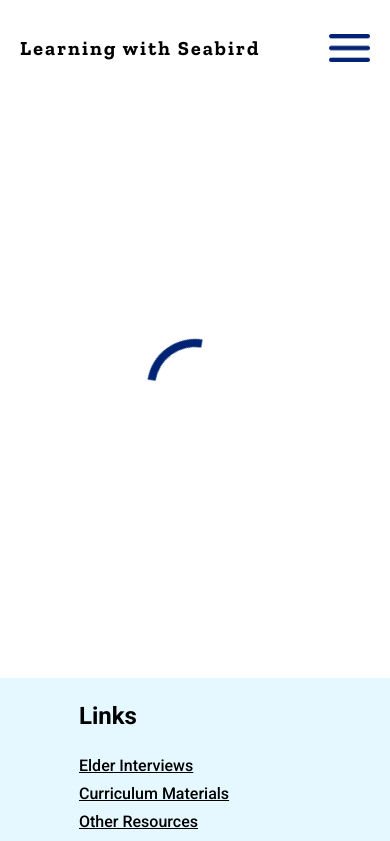
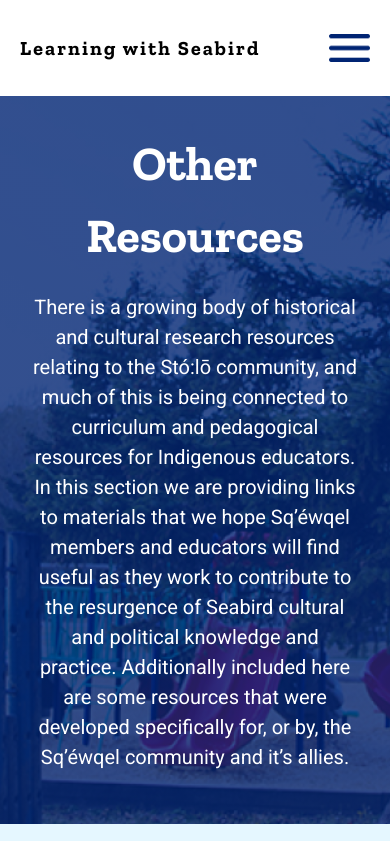
Before and after one commit to HarrySidhu1815/Seabird-Project, a React (Vite) app in the folder client/: page /resources in a window 390 px wide. Shown: the top 841 px of the page. Built offline with nearby package versions, Linux system fonts and the light colour scheme.

Commit message:
visibilirt cell debugged, input esign changed

```diff
--- a/client/src/components/EditingTable/Table.module.css
+++ b/client/src/components/EditingTable/Table.module.css
@@ -2,9 +2,12 @@
     width: 100%;
     border-collapse: collapse;
 }
+.table th{
+    background-color: #0000001A;
+}
 .table th, td {
     border: 1px solid #000000;
-    padding: 0.5rem 1rem;
+    padding: 1rem 1rem;
 }
 
 .remove{
--- a/client/src/components/EditingTable/TableCell.jsx
+++ b/client/src/components/EditingTable/TableCell.jsx
@@ -23,18 +23,13 @@
     }
 
     function handleSelectChange(e) {
-      setCurrentValue(prevStat => prevStat = e.target.value);
-      setHasChanged(prevStat => prevStat = e.target.value !== record[heading]);
+        const newValue = e.target.value;
+        setCurrentValue(newValue);
 
-      console.log(currentValue)
-
-      console.log(hasChanged)
-
-      if(hasChanged){
-          handleSave()
+        const changed = newValue !== record[heading];
+        setHasChanged(changed);
       }
 
-    }
 
     async function handleSaveChanges(updatedInput, id) {
       if (!hasChanged) {
@@ -122,6 +117,7 @@
         <div className={classes.cell}>
           {content}
           { heading === 'visibility' ? (
+            <>
               <select
                 className={classes.input}
                 value={currentValue}
@@ -131,6 +127,15 @@
                 <option value="Members Only">Members Only</option>
                 <option value="Hidden">Hidden</option>
               </select>
+              {hasChanged &&
+                 <button
+                 onClick={handleSave}
+               >
+                 Save
+               </button>
+              }
+
+            </>
             ) : isEditing ? (
             <>
               {
--- a/client/src/components/ManageCurriculum/UploadLesson.jsx
+++ b/client/src/components/ManageCurriculum/UploadLesson.jsx
@@ -182,7 +182,7 @@
             required
             id="grade"
           />
-          <label htmlFor="decription">Grade Level*</label>
+          <label htmlFor="decription">Decription*</label>
           <textarea
             value={formData.decription}
             onChange={handleInputChange}
--- a/client/src/components/ManageCurriculum/UploadLesson.module.css
+++ b/client/src/components/ManageCurriculum/UploadLesson.module.css
@@ -43,6 +43,15 @@
 .upload-form input, select, textarea{
     padding: 0.5rem 1rem;
     margin-bottom: 1rem;
+    border: 1px solid #000000;
+    -webkit-appearance: none;
+    -moz-appearance: none;
+    appearance: none;
+    border-radius: 0;
+}
+
+.upload-form select{
+    cursor: pointer;
 }
 
 .upload-form p{
--- a/client/src/components/ManageInterviews/UploadVideo.module.css
+++ b/client/src/components/ManageInterviews/UploadVideo.module.css
@@ -43,6 +43,15 @@
 .upload-form input, select{
     padding: 0.5rem 1rem;
     margin-bottom: 1rem;
+    border: 1px solid #000000;
+    -webkit-appearance: none;
+    -moz-appearance: none;
+    appearance: none;
+    border-radius: 0;
+}
+
+.upload-form select{
+    cursor: pointer;
 }
 
 .upload-form p{
--- a/client/src/components/Users/Manage/Table.module.css
+++ b/client/src/components/Users/Manage/Table.module.css
@@ -1,6 +1,9 @@
 table{
     width: 100%;
     border-collapse: collapse;
+}
+.table th{
+    background-color: #0000001A;
 }
 .table th, td {
     border: 1px solid #000000;
--- a/client/src/pages/OtherResource.jsx
+++ b/client/src/pages/OtherResource.jsx
@@ -1,8 +1,29 @@
-import React from 'react'
-import Loading from '../UI/Loading'
+import React from "react";
+import Loading from "../UI/Loading";
+import AdminBar from "../UI/AdminBar";
+import { useSelector } from "react-redux";
+import classes from './pages.module.css'
 
 export default function OtherResource() {
+  const { currentUser } = useSelector((state) => state.user);
   return (
-    <Loading />
-  )
+    <div>
+      <div className={classes.resources}>
+        {currentUser?.admin && <AdminBar />}
+        <h1>Other Resources</h1>
+        <p>
+          There is a growing body of historical and cultural research resources
+          relating to the Stó:lō community, and much of this is being connected
+          to curriculum and pedagogical resources for Indigenous educators. In
+          this section we are providing links to materials that we hope Sq’éwqel
+          members and educators will find useful as they work to contribute to
+          the resurgence of Seabird cultural and political knowledge and
+          practice. Additionally included here are some resources that were
+          developed specifically for, or by, the Sq’éwqel community and it’s
+          allies.
+        </p>
+      </div>
+
+    </div>
+  );
 }
--- a/client/src/pages/pages.module.css
+++ b/client/src/pages/pages.module.css
@@ -178,6 +178,36 @@
   justify-content: center;
 }
 
+.resources {
+  max-width: 100vw;
+  min-height: 31.25rem;
+  height: auto;
+  background: linear-gradient(#002473CC, #002473CC),  url("../assets/resources1.jpg");
+  background-size: cover;
+  background-position: center;
+  background-repeat: no-repeat;
+  margin: none;
+  display: flex;
+  padding: 6.25rem;
+  flex-direction: column;
+  position: relative;
+  justify-content: center;
+}
+
+.resources h1 {
+  font-size: 6rem;
+  margin: 0;
+  color: #ffffff;
+  font-family: 'Zilla Slab', sans-serif;
+}
+
+.resources p{
+  color: white;
+  margin: none;
+  font-size: 1.25rem;
+  width: 50%;
+}
+
 .terms {
   max-width: 100vw;
   height: 18.75rem;
@@ -271,4 +301,15 @@
   .terms-content{
     margin: 2rem;
   }
+  .resources {
+    padding: 2rem;
+  }
+  .resources h1 {
+    font-size: 3rem;
+    text-align: center;
+  }
+  .resources p{
+    width: 100%;
+    text-align: center;
+  }
 }
--- a/client/vite.config.js
+++ b/client/vite.config.js
@@ -7,7 +7,7 @@
   server: {
     proxy: {
       '/api': {
-        target:  'https://seabird-project.onrender.com',//'https://seabird-project.onrender.com',
+        target:  'http://localhost:3000',//'https://seabird-project.onrender.com',
         secure: true
       }
     }
```
Also changed, not shown: client/src/assets/resources1.jpg (added).
